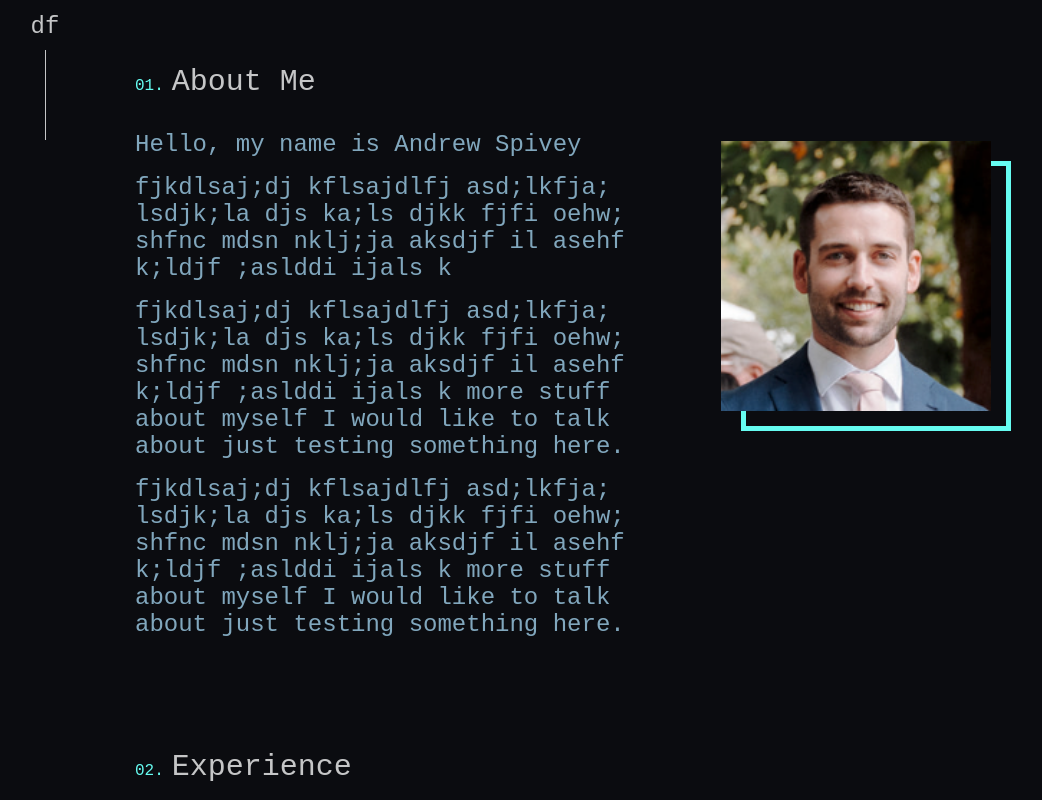
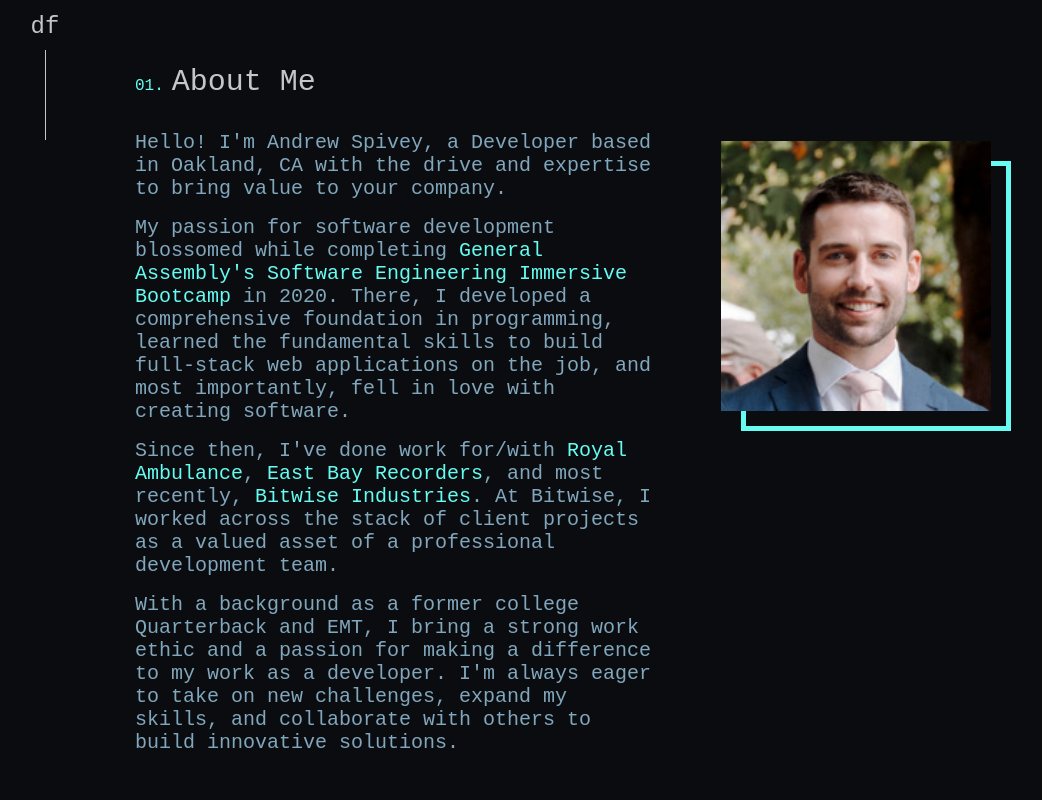
Before and after one commit to andrewjspivey/as_portfolio-2023, a React (Create React App) app: page / in a window 1280 px wide. Shown: the part 660-1460 px from the top of the page, without its empty margins (25-1067 px from the left). Built offline with nearby package versions, Linux system fonts and the light colour scheme; a web font is replaced by a local one.

Commit message:
add real About Me content and updated resume links

```diff
--- a/src/Components/AboutMe/AboutMe.js
+++ b/src/Components/AboutMe/AboutMe.js
@@ -28,6 +28,7 @@ const AboutTextWrap = styled.div`
 `;
 
 const Text = styled.p`
+  font-size: 1.25rem;
   margin: 0 0 1rem;
 `;
 
@@ -81,21 +82,61 @@ const AboutMe = () => {
       <AboutContent>
         <AboutTextWrap>
           <Text>
-            Hello, my name is Andrew Spivey
+            Hello! I'm Andrew Spivey, a Developer based in Oakland, CA with the
+            drive and expertise to bring value to your company.
           </Text>
           <Text>
-            fjkdlsaj;dj kflsajdlfj asd;lkfja; lsdjk;la djs ka;ls djkk fjfi oehw;
-            shfnc mdsn nklj;ja aksdjf il asehf k;ldjf ;aslddi ijals k
+            My passion for software development blossomed while completing{" "}
+            <a
+              style={{ color: "#66FCF1", textDecoration: "none" }}
+              href={
+                "https://generalassemb.ly/education/software-engineering-immersive?ga_campaign=immersive-remote&ga_variation=sei-tile"
+              }
+              target="_blank"
+            >
+              General Assembly's Software Engineering Immersive Bootcamp
+            </a>{" "}
+            in 2020. There, I developed a comprehensive foundation in
+            programming, learned the fundamental skills to build full-stack web
+            applications on the job, and most importantly, fell in love with
+            creating software.
           </Text>
           <Text>
-            fjkdlsaj;dj kflsajdlfj asd;lkfja; lsdjk;la djs ka;ls djkk fjfi oehw;
-            shfnc mdsn nklj;ja aksdjf il asehf k;ldjf ;aslddi ijals k more stuff
-            about myself I would like to talk about just testing something here.
+            Since then, I've done work for/with{" "}
+            <a
+              style={{ color: "#66FCF1", textDecoration: "none" }}
+              href={"https://royalambulance.com"}
+              target="_blank"
+            >
+              Royal Ambulance
+            </a>
+            ,{" "}
+            <a
+              style={{ color: "#66FCF1", textDecoration: "none" }}
+              href={"https://eastbayrecorders.com"}
+              target="_blank"
+            >
+              East Bay Recorders
+            </a>
+            , and most recently,{" "}
+            <a
+              style={{ color: "#66FCF1", textDecoration: "none" }}
+              href={
+                "https://bitwiseindustries.com/services/custom-development/"
+              }
+              target="_blank"
+            >
+              Bitwise Industries
+            </a>
+            . At Bitwise, I worked across the stack of client projects as a
+            valued asset of a professional development team.
           </Text>
           <Text>
-            fjkdlsaj;dj kflsajdlfj asd;lkfja; lsdjk;la djs ka;ls djkk fjfi oehw;
-            shfnc mdsn nklj;ja aksdjf il asehf k;ldjf ;aslddi ijals k more stuff
-            about myself I would like to talk about just testing something here.
+            With a background as a former college Quarterback and EMT, I bring a
+            strong work ethic and a passion for making a difference to my work
+            as a developer. I'm always eager to take on new challenges, expand
+            my skills, and collaborate with others to build innovative
+            solutions.
           </Text>
         </AboutTextWrap>
         <ProfilePicWrap>
--- a/src/Components/Nav/Nav.js
+++ b/src/Components/Nav/Nav.js
@@ -2,6 +2,7 @@ import React from "react";
 import styled from "styled-components";
 import media from "../../media";
 import AS from "../../assets/AS.png";
+import AndrewSpivey_Resume from "../../assets/AndrewSpivey_Resume.pdf";
 
 const RegularNav = styled.nav`
   display: flex;
@@ -215,7 +216,13 @@ const Nav = () => {
           </ListItemWrap>
         </StyledListItem>
         <StyledListItem>
-          <StyledButton>RESUME</StyledButton>
+          <a
+            style={{ color: "#66FCF1" }}
+            href={AndrewSpivey_Resume}
+            target="_blank"
+          >
+            <StyledButton>RESUME</StyledButton>
+          </a>
         </StyledListItem>
       </HamburgerMenu>
 
@@ -245,7 +252,13 @@ const Nav = () => {
           </ListItemWrap>
         </StyledListItem>
         <StyledListItem>
-          <StyledButton>RESUME</StyledButton>
+          <a
+            style={{ color: "#66FCF1" }}
+            href={AndrewSpivey_Resume}
+            target="_blank"
+          >
+            <StyledButton>RESUME</StyledButton>
+          </a>
         </StyledListItem>
       </RegularNav>
     </Menu>
```
Also changed, not shown: 1 other file (tests, documents, lock files or other folders).
